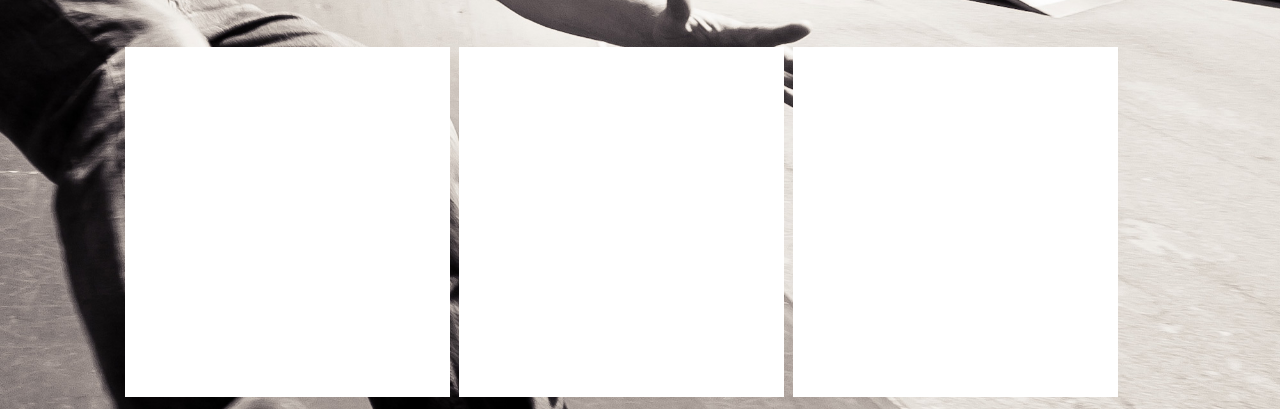
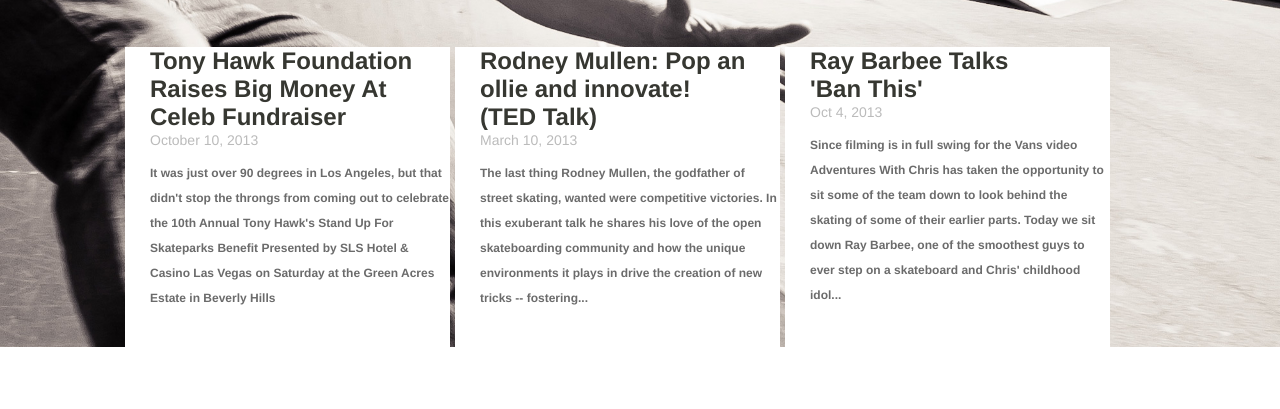
Before and after one commit to dustinrudy/Sk8er-Site, a plain HTML site: page index.html in a window 1280 px wide. Shown: the part 560-969 px from the top of the page. After the commit the page ends 907 px from the top, so only its background shows below. Drawn offline with Linux system fonts and the light colour scheme.

Commit message:
added news section with text

```diff
--- a/index.html
+++ b/index.html
@@ -24,13 +24,24 @@
 	</div>
 	<div id="s8ernews">
 		<div class="column">
-
+			<span id="header">Tony Hawk Foundation</span>
+			<span id="header">Raises Big Money At</span>
+			<span id="header">Celeb Fundraiser</span><br>
+			<span id="date">October 10, 2013</span>
+			<p id="textbody">It was just over 90 degrees in Los Angeles, but that didn't stop the throngs from coming out to celebrate the 10th Annual Tony Hawk's Stand Up For Skateparks Benefit Presented by SLS Hotel & Casino Las Vegas on Saturday at the Green Acres Estate in Beverly Hills</p>
 		</div>
 		<div class="column">
-
+			<span id="header">Rodney Mullen: Pop an</span>
+			<span id="header">ollie and innovate!</span>
+			<span id="header">(TED Talk)</span><br>
+			<span id="date">March 10, 2013</span>
+			<p id="textbody">The last thing Rodney Mullen, the godfather of street skating, wanted were competitive victories. In this exuberant talk he shares his love of the open skateboarding community and how the unique environments it plays in drive the creation of new tricks -- fostering...</p>
 		</div>
 		<div class="column">
-
+			<span id="header">Ray Barbee Talks</span>
+			<span id="header">'Ban This'</span><br>
+			<span id="date">Oct 4, 2013</span>
+			<p id="textbody">Since filming is in full swing for the Vans video Adventures With Chris has taken the opportunity to sit some of the team down to look behind the skating of some of their earlier parts. Today we sit down Ray Barbee, one of the smoothest guys to ever step on a skateboard and Chris' childhood idol...</p>
 		</div>
 	</div>
 </body>
--- a/style.css
+++ b/style.css
@@ -33,10 +33,9 @@ html {
 
 .column {
 	background-color: white;
-	display: inline-block;
+	float: left;
 	width: 325px;
-	height: 350px;
-	clear: both;
+	height: 300px;
 	margin-left: 5px;
 	margin-top: 50px
 
@@ -44,6 +43,38 @@ html {
 
 #s8ernews {
 	margin-left: 112px;
+
+}
+
+#header {
+	font-family: Helvetica Neue, sans-serif;
+	font-weight: bold;
+	color: #363731;
+	font-size: 24px;
+	margin: 25px 25px;
+	text-indent: inherit;
+	text-align: left;
+	text-indent: none;
+	margin-top: 25px;
+
+}
+
+#date {
+	font-family: Helvetica Neue, sans-serif;
+	font-weight: normal;
+	color: #BBBBBB;
+	font-size: 14px;
+	margin: 5px 25px;
+}
+
+#textbody {
+	font-family: Helvetica Neue, sans-serif;
+	font-weight: normal;
+	color: #6B6B6B;
+	font-size: 12px;
+	line-height: 25px;
+	font-weight: bold;
+	margin-left: 25px;
 
 }
 
```
Also changed, not shown: 1 other file.
